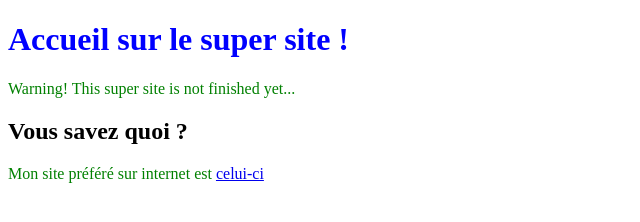
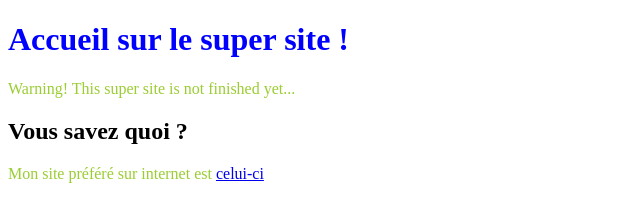
Before and after one commit to LilasD/collaboration, a plain HTML site: page index.html in a window 1280 px wide. Shown: the whole page, without its empty margins (0-640 px from the left). Drawn offline with Linux system fonts and the light colour scheme.

Commit message:
Update fichier style

```diff
--- a/style.css
+++ b/style.css
@@ -3,6 +3,6 @@ h1 {
 }
 
 p {
-    color: green;
+    color: yellowgreen;
 }
 /* TODO 1b: changer la couleur des paragraphes */
```
